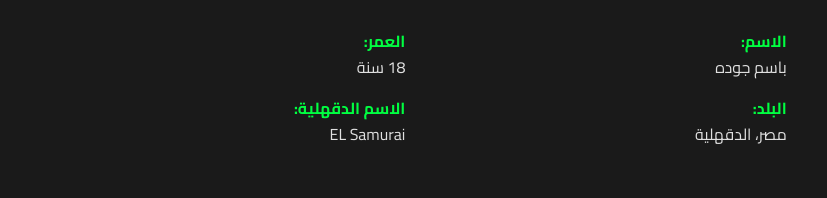
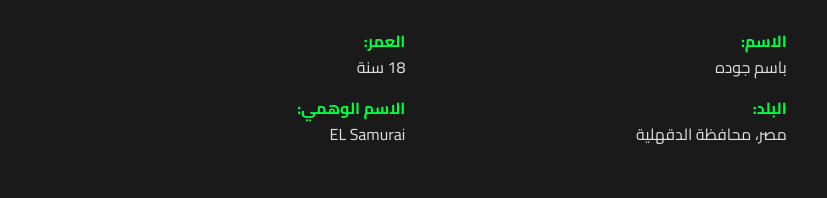
Before and after one commit to EL-Samurai-Hacking/EL-Samurai-Website, a plain HTML site: page index.html in a window 1280 px wide. Shown: the part 1282-1480 px from the top of the page, 16-843 px from the left. Drawn offline with nearby package versions, Linux system fonts and the light colour scheme.

Commit message:
Update index.html

```diff
--- a/index.html
+++ b/index.html
@@ -132,10 +132,10 @@
                         </div>
                         <div class="info-item">
                             <span class="info-label">البلد:</span>
-                            <span class="info-value">مصر، الدقهلية</span>
+                            <span class="info-value">مصر، محافظة الدقهلية</span>
                         </div>
                         <div class="info-item">
-                            <span class="info-label">الاسم الدقهلية:</span>
+                            <span class="info-label">الاسم الوهمي:</span>
                             <span class="info-value">EL Samurai</span>
                         </div>
                     </div>
```
